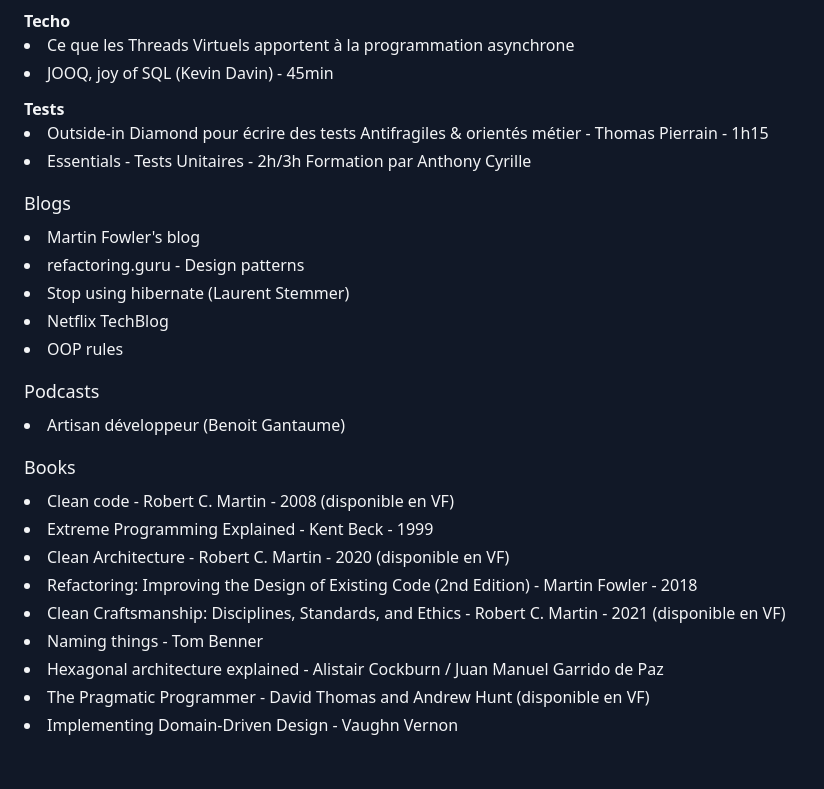
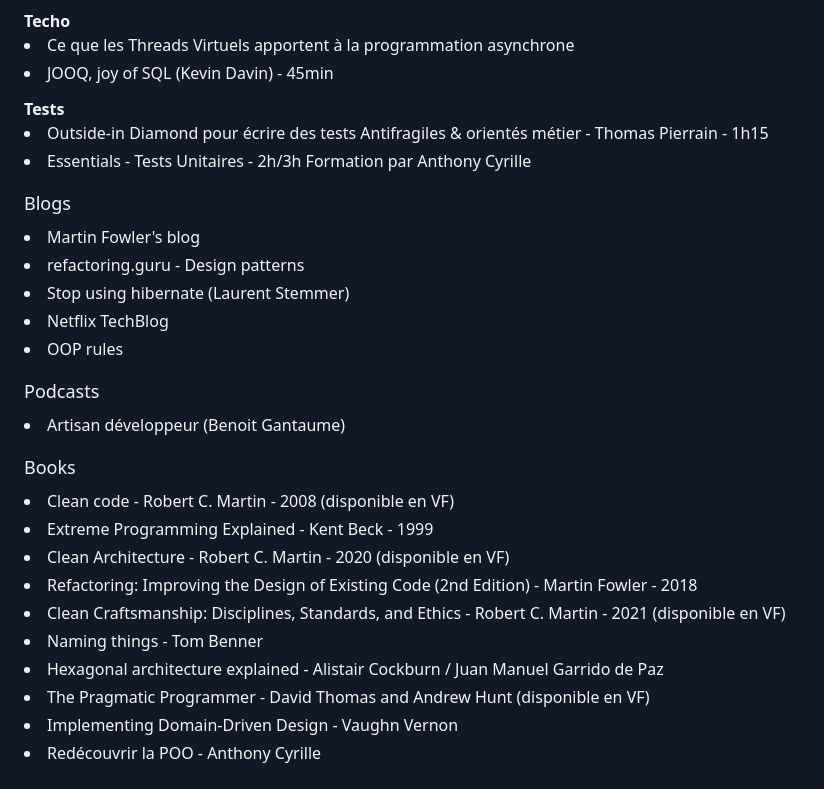
Before and after one commit to alexandrerodenas/alexandrerodenas.github.io, a plain HTML site: page references.html in a window 1280 px wide. Shown: the part 1014-1803 px from the top of the page, without its empty margins (0-824 px from the left). Before the commit the page ends 1775 px from the top, so only its background shows below. Drawn offline with nearby package versions, Linux system fonts and the light colour scheme.

Commit message:
Redécouvrir la poo

```diff
--- a/references.html
+++ b/references.html
@@ -118,6 +118,7 @@
       <li>Hexagonal architecture explained - Alistair Cockburn / Juan Manuel Garrido de Paz</li>
       <li>The Pragmatic Programmer - David Thomas and Andrew Hunt (disponible en VF)</li>
       <li>Implementing Domain-Driven Design - Vaughn Vernon</li>
+      <li>Redécouvrir la POO - Anthony Cyrille</li>
     </ul>
   </section>
 
```
